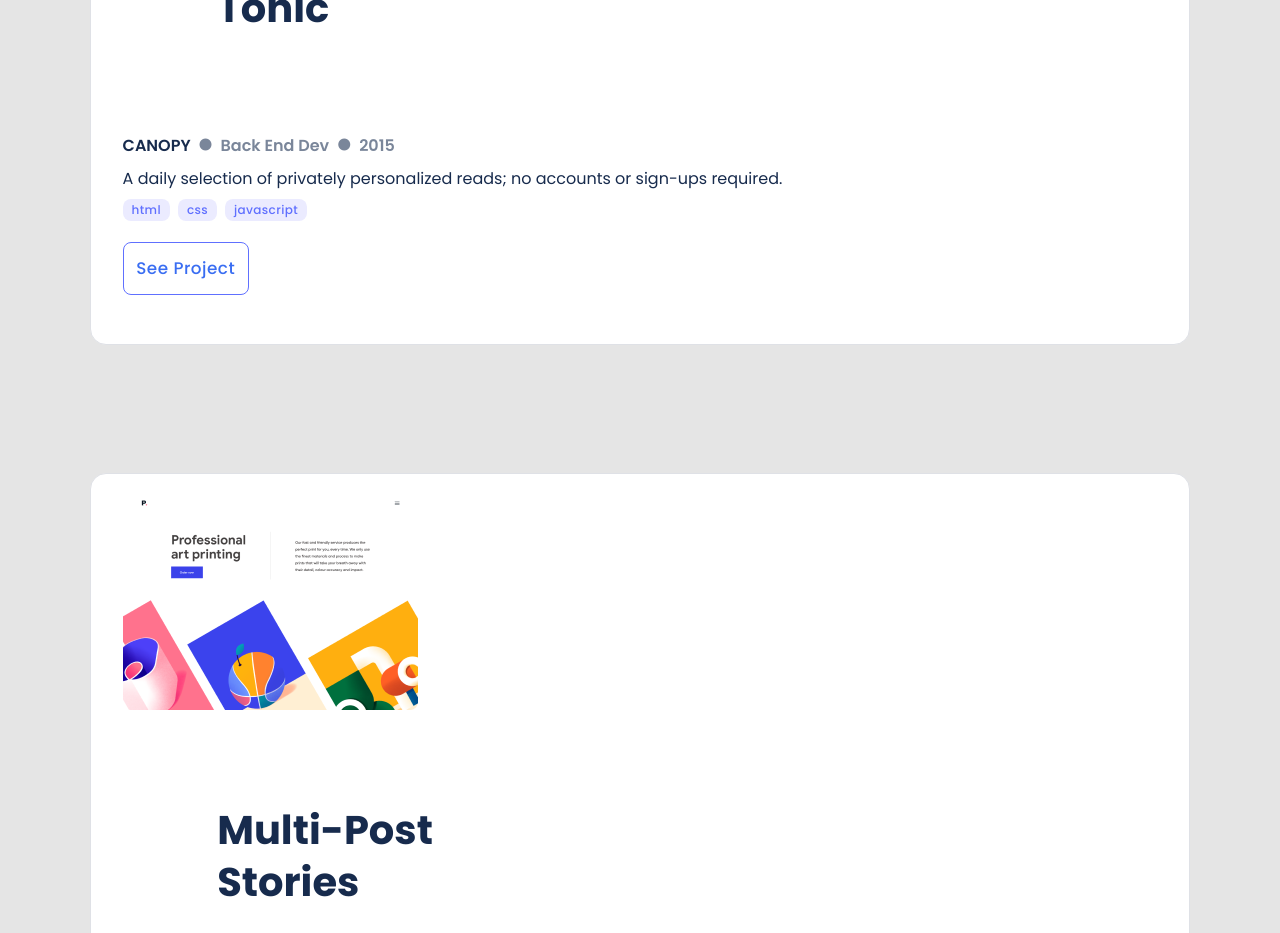
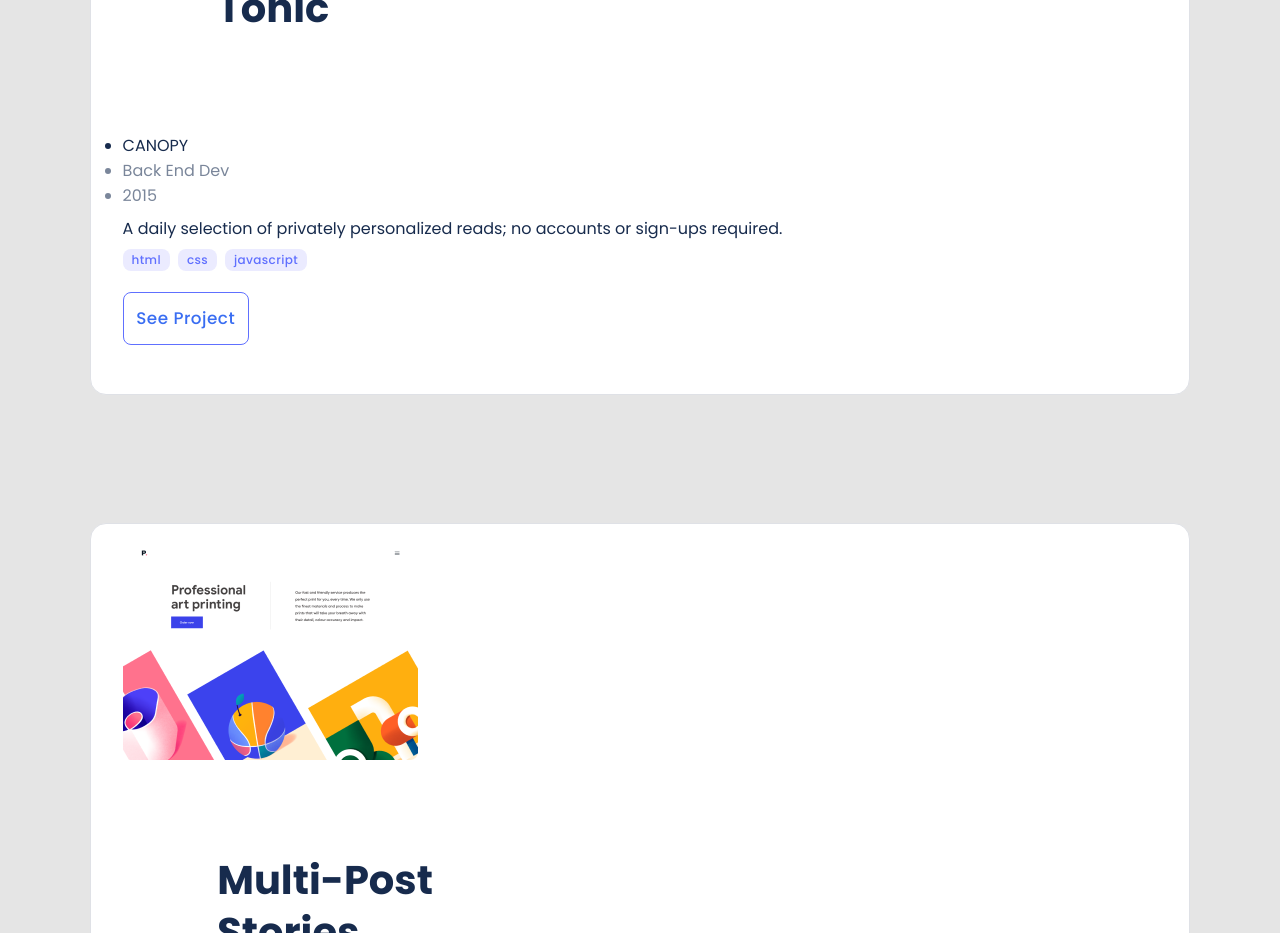
Before and after one commit to suthish777/Personal-Portfolio, a website: page index.html in a window 1280 px wide. Shown: the part 3100-4033 px from the top of the page. Drawn offline with Linux system fonts and the light colour scheme.

Commit message:
Add index.html

```diff
--- a/index.html
+++ b/index.html
@@ -92,11 +92,11 @@
 <img src="./assets/Snapshoot Portfolio (2).png" alt="Recent Work">
 <h2 class="works-card-heading-large">Tonic</h2>
 <div class="works-card-client">
-    <p class="paragraph">CANOPY</p>
-    <p class="fa-solid fa-circle works-card-client-counter"></p>
-    <p class="works-card-client-role paragraph">Back End Dev</p>
-    <p class="fa-solid fa-circle works-card-client-counter"></p>
-    <p class="works-card-client-year paragraph">2015</p>
+    <ul>
+    <li class="paragraph">CANOPY</li>
+    <li class="works-card-client-role paragraph">Back End Dev</li>
+    <li class="works-card-client-year paragraph">2015</li>
+</ul>
 </div>
 <p class="paragraph works-card-paragraph">
     A daily selection of privately personalized reads; no accounts or sign-ups required.
```
